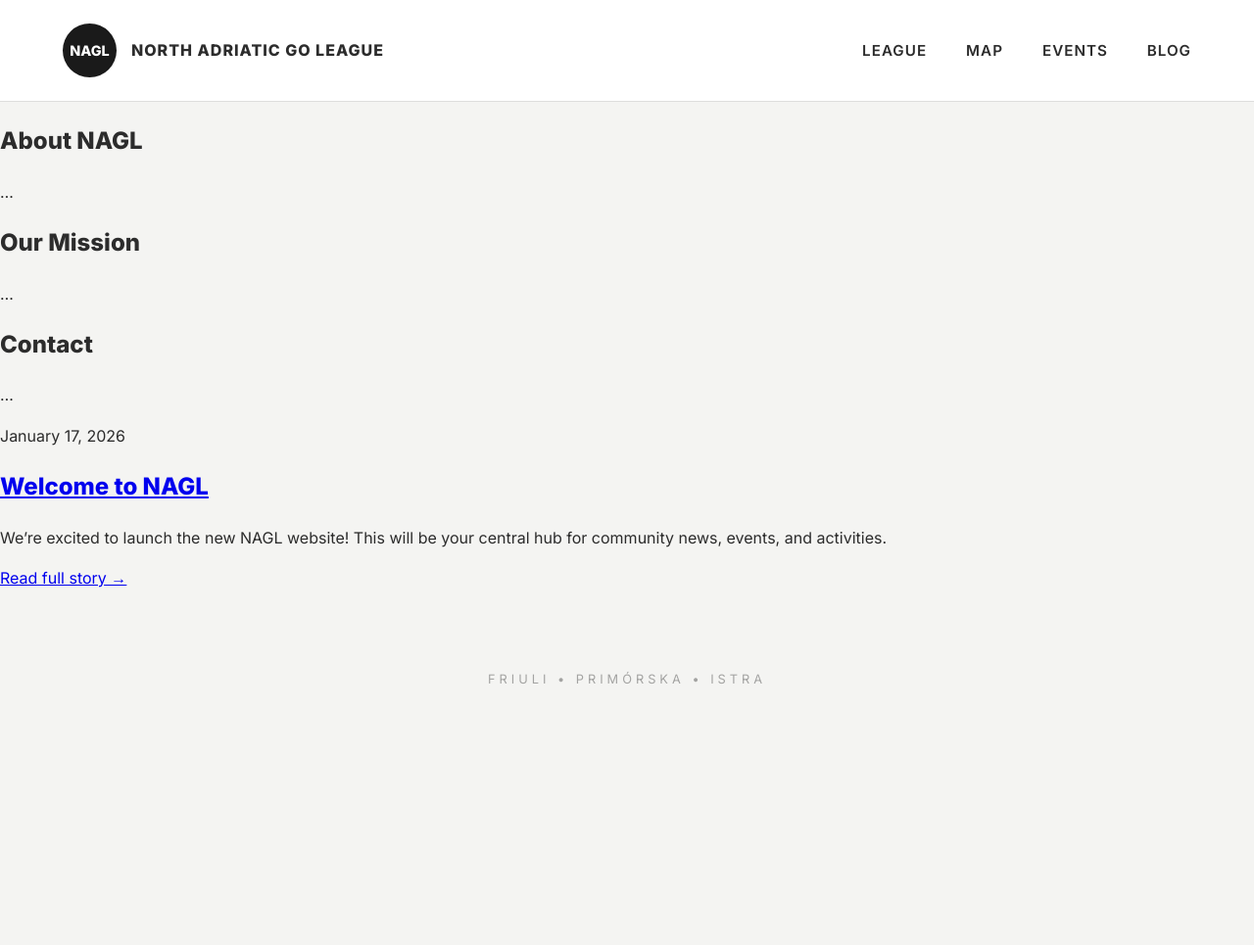
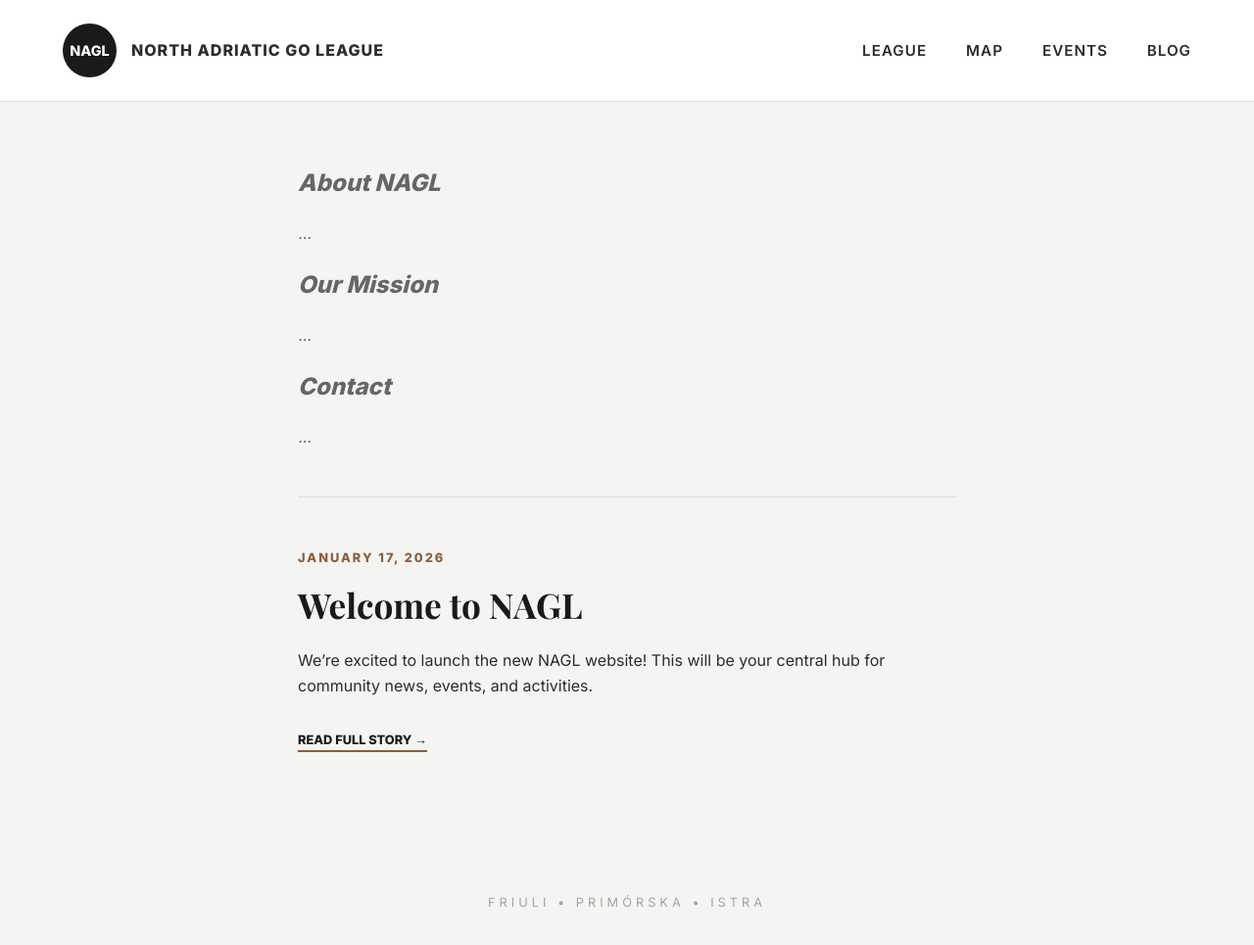
Before and after one commit to North-Adriatic-Go-League/north-adriatic-go-league.github.io, a Jekyll site: the page built from blog.html, in a window 1280 px wide and 1013 px high. Shown: the top 965 px of the window at 98% size. Built offline with Jekyll 4.4.1, drawn with Linux system fonts in a browser that asks for light colours; some web fonts are replaced.

Commit message:
Update style.css

```diff
--- a/assets/css/style.css
+++ b/assets/css/style.css
@@ -255,6 +255,59 @@ nav a:hover { color: var(--accent); }
     padding-bottom: 5px;
 }
 
+/* --- BLOG PAGE --- */
+.blog-container {
+    max-width: 800px;
+    margin: 4rem auto;
+    padding: 0 5%;
+}
+
+.blog-intro {
+    margin-bottom: 3rem;
+    font-style: italic;
+    color: #666;
+    border-bottom: 1px solid var(--border);
+    padding-bottom: 2rem;
+}
+
+.blog-post-card {
+    margin-bottom: 4rem;
+}
+
+.blog-post-card h2 {
+    font-family: 'Playfair Display', serif;
+    font-size: 2.2rem;
+    margin: 0.5rem 0;
+}
+
+.blog-post-card h2 a {
+    text-decoration: none;
+    color: var(--black);
+}
+
+.blog-post-card h2 a:hover {
+    color: var(--accent);
+}
+
+.post-date {
+    font-size: 0.8rem;
+    text-transform: uppercase;
+    letter-spacing: 2px;
+    color: var(--accent);
+    font-weight: 700;
+}
+
+.read-link {
+    display: inline-block;
+    margin-top: 1rem;
+    text-decoration: none;
+    font-weight: 800;
+    font-size: 0.8rem;
+    text-transform: uppercase;
+    color: var(--black);
+    border-bottom: 2px solid var(--accent);
+}
+
 /* --- FOOTER --- */
 footer {
     text-align: center;
```
